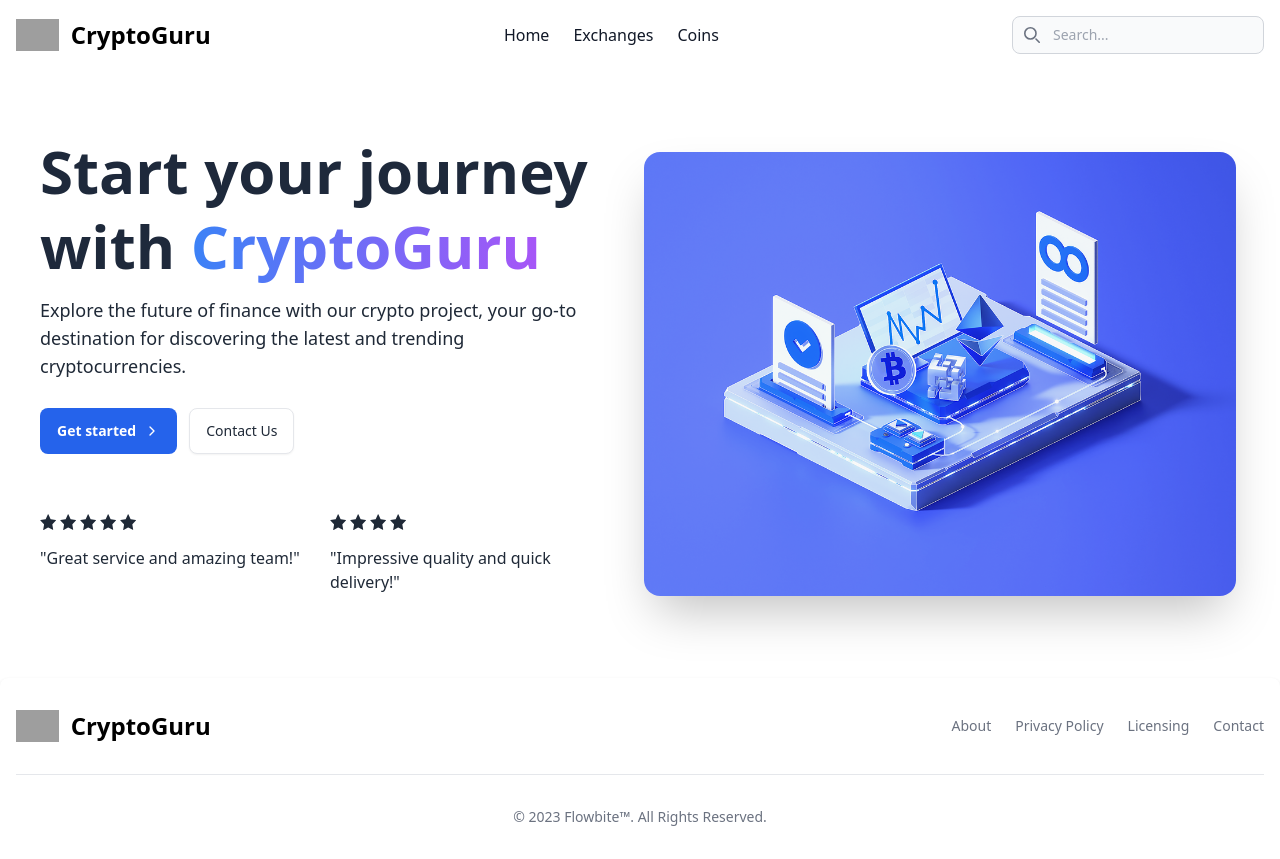
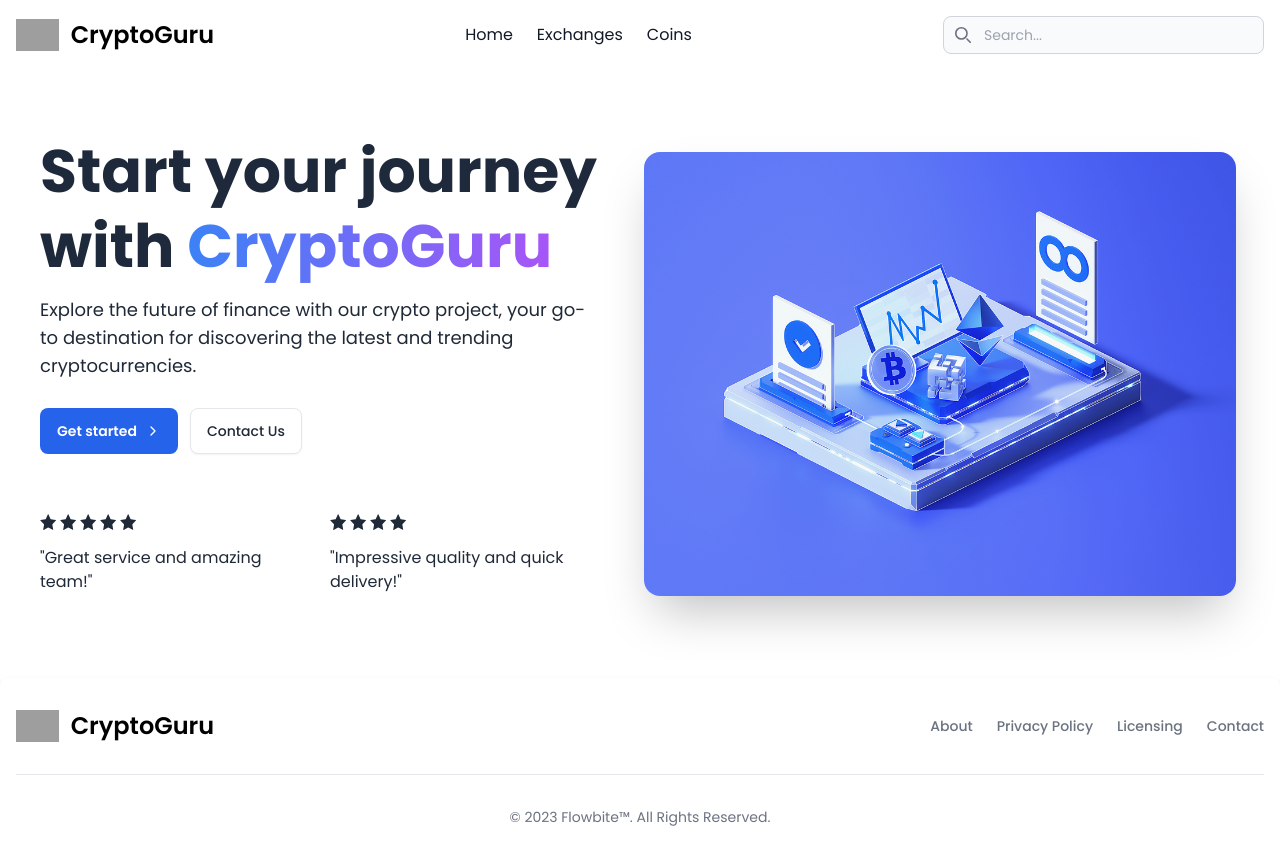
Before and after one commit to Rohitk131/Crypto-Guru, a React (Create React App) app: page / in a window 1280 px wide. Built offline with nearby package versions, Linux system fonts and the light colour scheme; no server answers; grey boxes are pictures that could not be loaded.

Commit message:
Update index.css

```diff
--- a/src/index.css
+++ b/src/index.css
@@ -3,5 +3,5 @@
 @tailwind utilities;
 
 body {
-  font-family: 'sans';
+    font-family: 'Poppins', sans-serif;
 }
```
